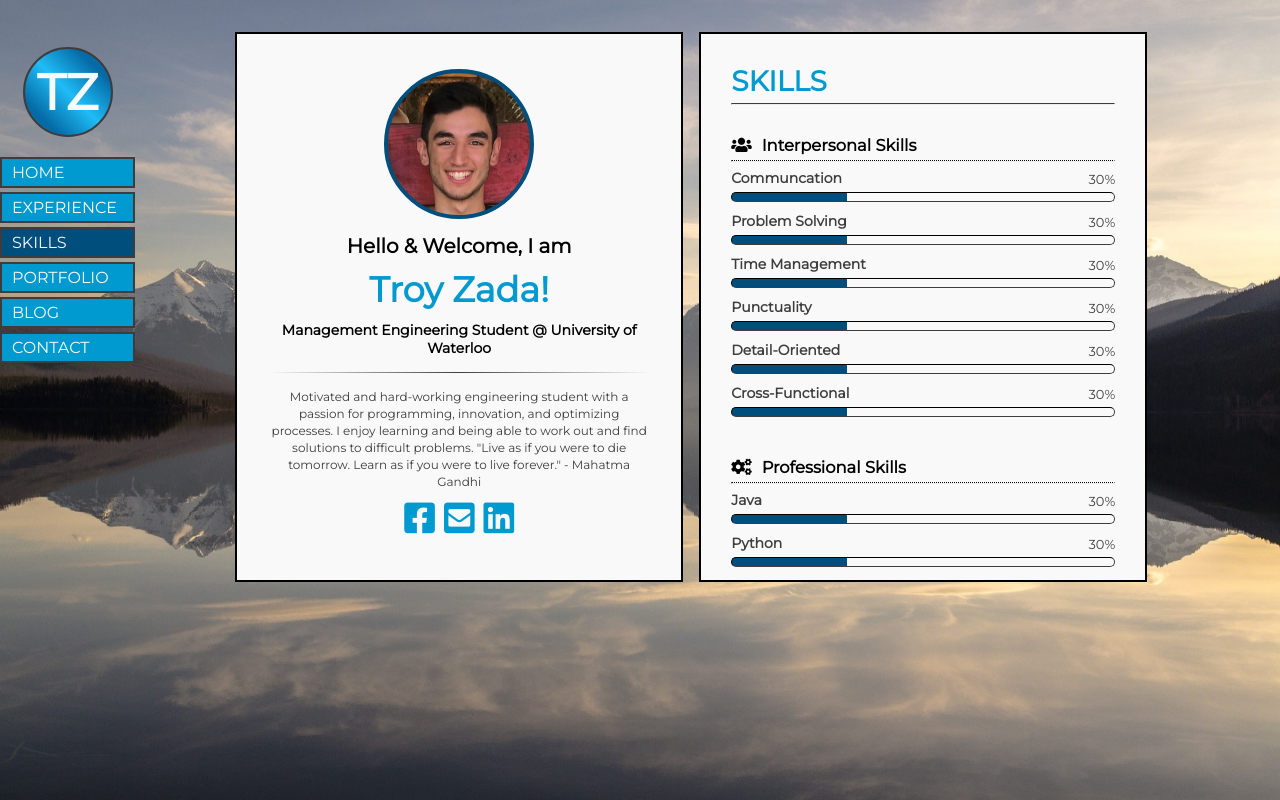
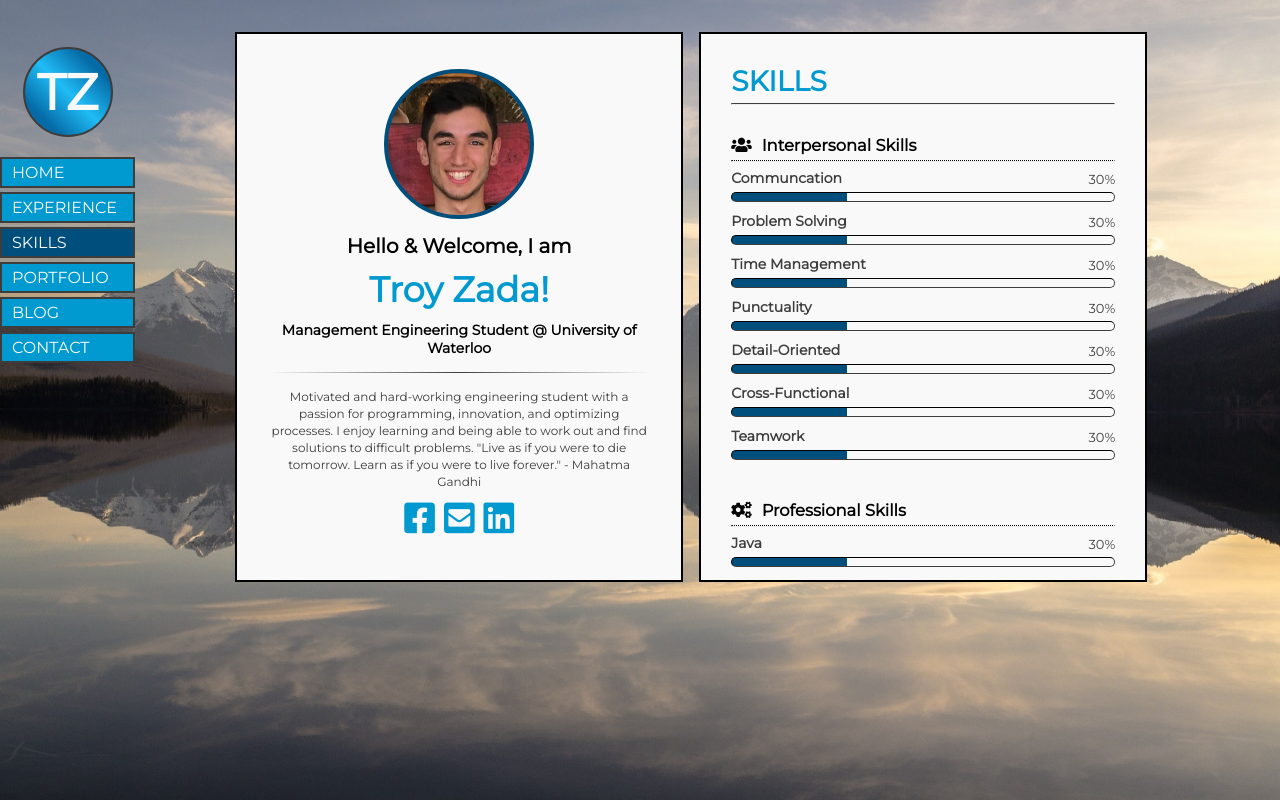
Before and after one commit to tzada8/troy-zada, a React (Create React App) app: page /skills in a window 1280 px wide. Built offline with nearby package versions, Linux system fonts and the light colour scheme; a web font is replaced by a local one.

Commit message:
added Teamwork progress bar

```diff
--- a/src/components/cards/skills/Skills.js
+++ b/src/components/cards/skills/Skills.js
@@ -32,6 +32,7 @@ function Skills(props) {
                   <ProgressBar skillTitle="Punctuality" percent="30%" />
                   <ProgressBar skillTitle="Detail-Oriented" percent="30%" />
                   <ProgressBar skillTitle="Cross-Functional" percent="30%" />
+                  <ProgressBar skillTitle="Teamwork" percent="30%" />
                </div>
 
                {/* DIVIDER BETWEEN SKILL GROUPS */}
```
